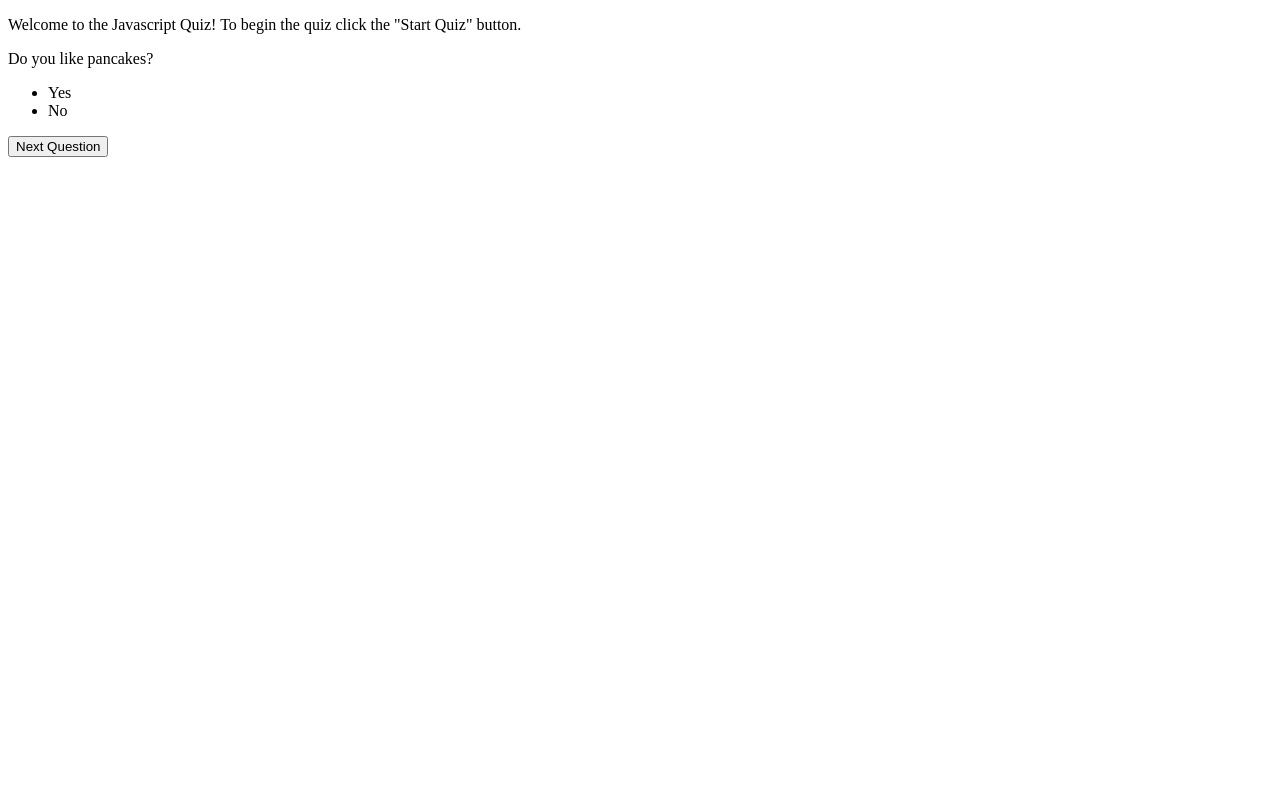
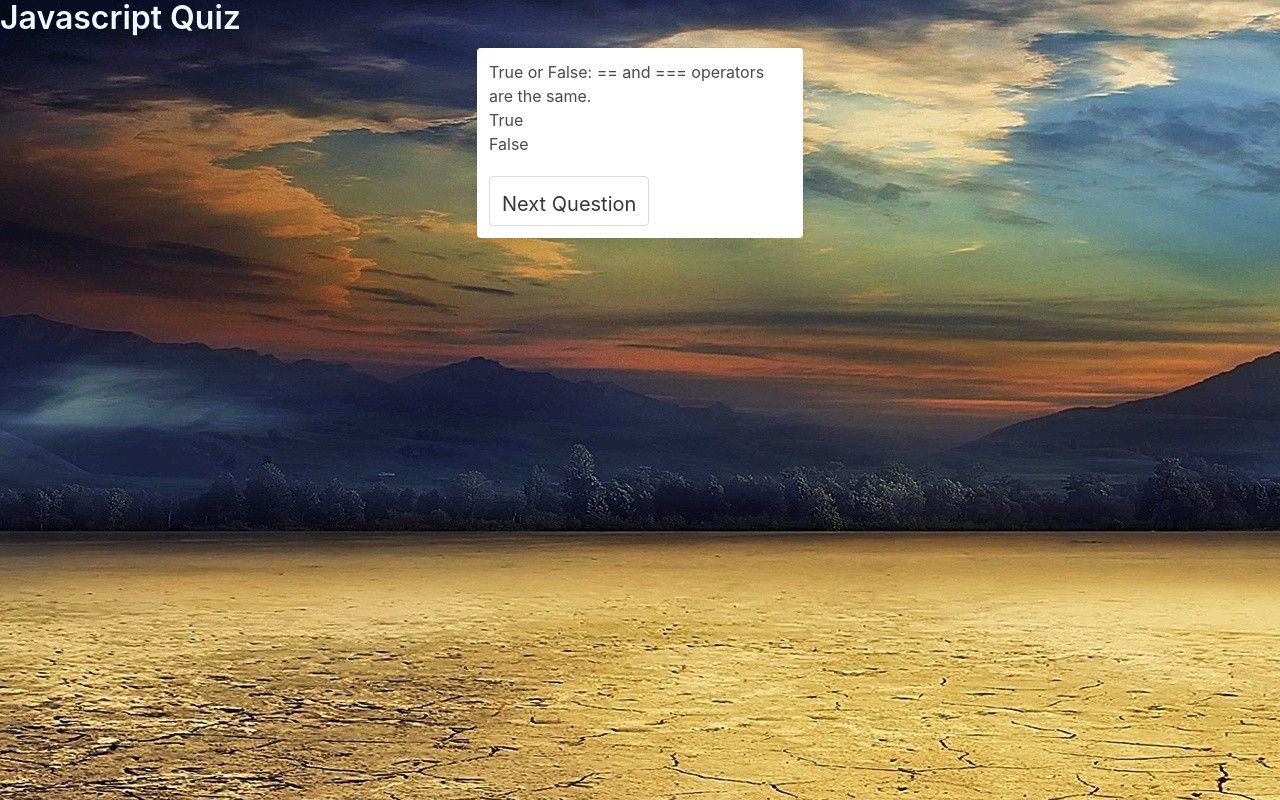
Before and after one commit to Villzies/JS_Quiz, a plain HTML site: page index.html in a window 1280 px wide. Both pictures are taken after a click on the button "Start Quiz". Drawn offline with nearby package versions, Linux system fonts and the light colour scheme.

Commit message:
Added a background to the quiz, intro text hides when start button is clicked.

```diff
--- a/assets/style.css
+++ b/assets/style.css
@@ -1,3 +1,12 @@
+html {
+    background-color: #4b8bd4;
+    background-image: url('/assets/wasteland.jpg');
+}
+
+.title {
+    color: aliceblue;
+}
+
 #quizlist {
     display: none
 }
@@ -5,3 +14,7 @@
 #next {
     display: none
 }
+
+footer {
+    margin-top: 20px;
+}
--- a/index.html
+++ b/index.html
@@ -1,28 +1,36 @@
 <!DOCTYPE html>
 <html lang="en-us">
-
+<meta name="viewport" content="width=device-width, initial-scale=1">
+<link rel="stylesheet" href="https://cdn.jsdelivr.net/npm/bulma@0.9.4/css/bulma.min.css">
+<link rel="stylesheet" href="./assets/style.css" />
     <head>
         <meta charset="UTF-8"/>
-        <meta name="viewport" content="width=device-width, initial-scale=1.0" />
+        <meta name="viewport" content="width=device-width, initial-scale=1">
         <link rel="stylesheet" href="./assets/style.css" />
         <title>Javascript Quiz: Redeux</title>
       </head>
 
 <body>
-<header>
-<p>Welcome to the Javascript Quiz! To begin the quiz click the "Start Quiz" button.</p>
+<header class="title">
+Javascript Quiz
 </header>
 
-<card id="quizcontainer">
+<section class="columns is-responsive is-centered">
+<div class="card column is-3 m-auto is-responsive" id="quizcontainer">
+    <p id="intro">Welcome to the Javascript Quiz! To begin the quiz click the "Start Quiz" button.</p>
+    <p id="timer"></p>
     <p id="question"></p>
 <ul id="quizlist">
     <li id="choice1"></li>
     <li id="choice2"></li>
 </ul>
 
-<button id="start">Start Quiz</button>
-<button id="next">Next Question</button>
-</card>
+<footer>
+<button class="button card-footer-item is-medium is-responsive is-relative is-clickable" id="start">Start Quiz</button>
+<button class="button card-footer-item is-medium is-responsive is-relative is-clickable" id="next">Next Question</button>
+</footer>
+</div>
+</section>
 
 <script src=script.js></script>
 </body>
--- a/script.js
+++ b/script.js
@@ -1,42 +1,56 @@
 const quizcontainer =  document.getElementById('quizcontainer');
 const startbutton = document.getElementById('start');
+const introtext = document.getElementById('intro')
 const beginquiz = document.getElementById('quizlist');
 const next = document.getElementById('next');
 const question = document.getElementById('question');
 const choice1 = document.getElementById('choice1');
 const choice2 = document.getElementById('choice2');
+
+const correctanswer = true;
+const wronganswer = false;
+
 let questionindex = 0;
+let score = 0;
 
+let count
+
+//Quiz questions
 const quizquestions = [
-    {question: "Do you like pancakes?",
+    {question: "True or False: == and === operators are the same. ",
       answers: {
-        a: 'Yes',
-        b: 'No',
+        a: 'True',
+        b: 'False',
       }
     },
 
-    {question: "Do you like waffles?",
+    {question: "Which is a Javascript data type?",
       answers: {
-        a: 'Yes',
-        b: 'No',
+        a: 'Boolean',
+        b: 'Function',
       }
 }
 ];
 
+
+//Function for displaying questions and answer choices in the quiz
 const displayquiz = function(){
 question.innerHTML = quizquestions[questionindex].question;
 choice1.innerHTML = quizquestions[questionindex].answers.a;
 choice2.innerHTML = quizquestions[questionindex].answers.b;
 };
 
+//When the start button is clicked, the quiz is displayed, the 'next question' button appears, and the 'start' button is hidden
 startbutton.addEventListener("click", function() {
  beginquiz.style.display="block";
  next.style.display="block";
  startbutton.style.display="none";
+ introtext.style.display="none"
  displayquiz();
- console.log("hello world");
+ console.log("Quiz started");
 });
 
+//Moves to the next question in the quiz when the 'Next Question' button is clicked.
 next.addEventListener("click", function(){
 questionindex++;
 displayquiz();
```
Also changed, not shown: assets/wasteland.jpg (added).
